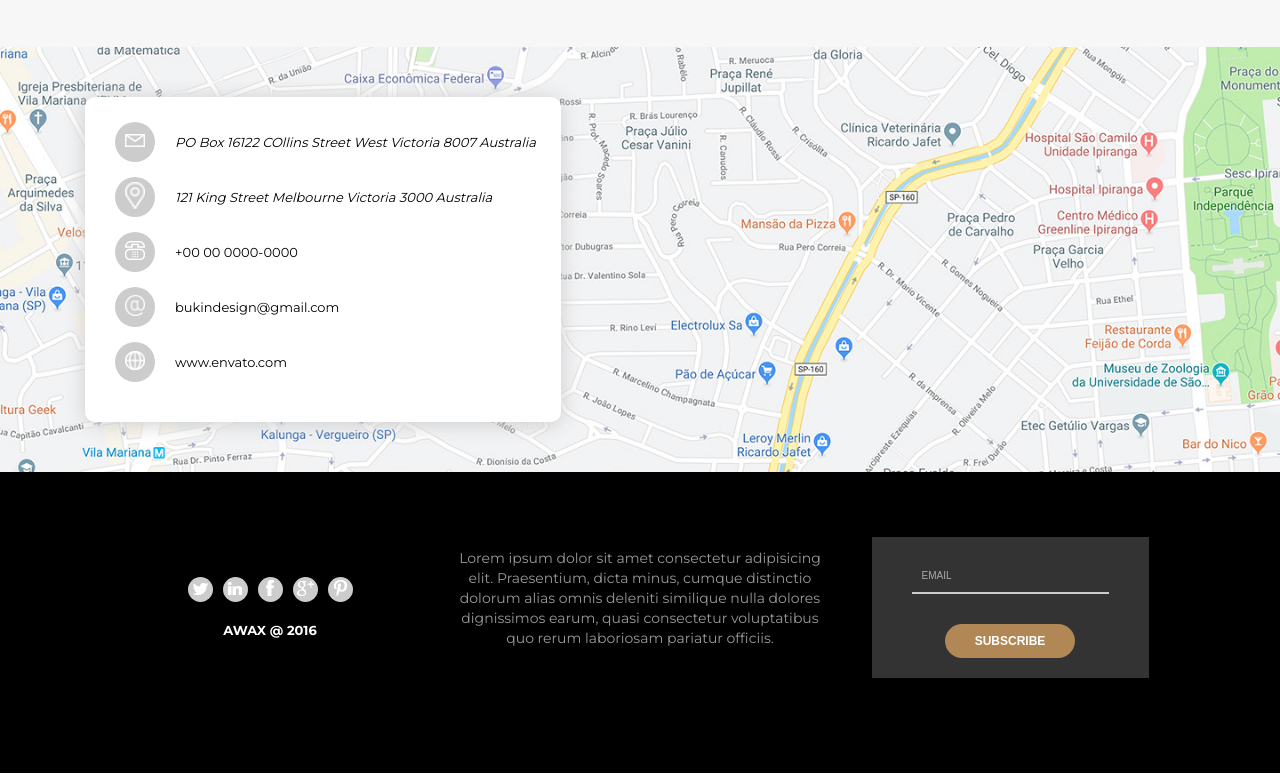
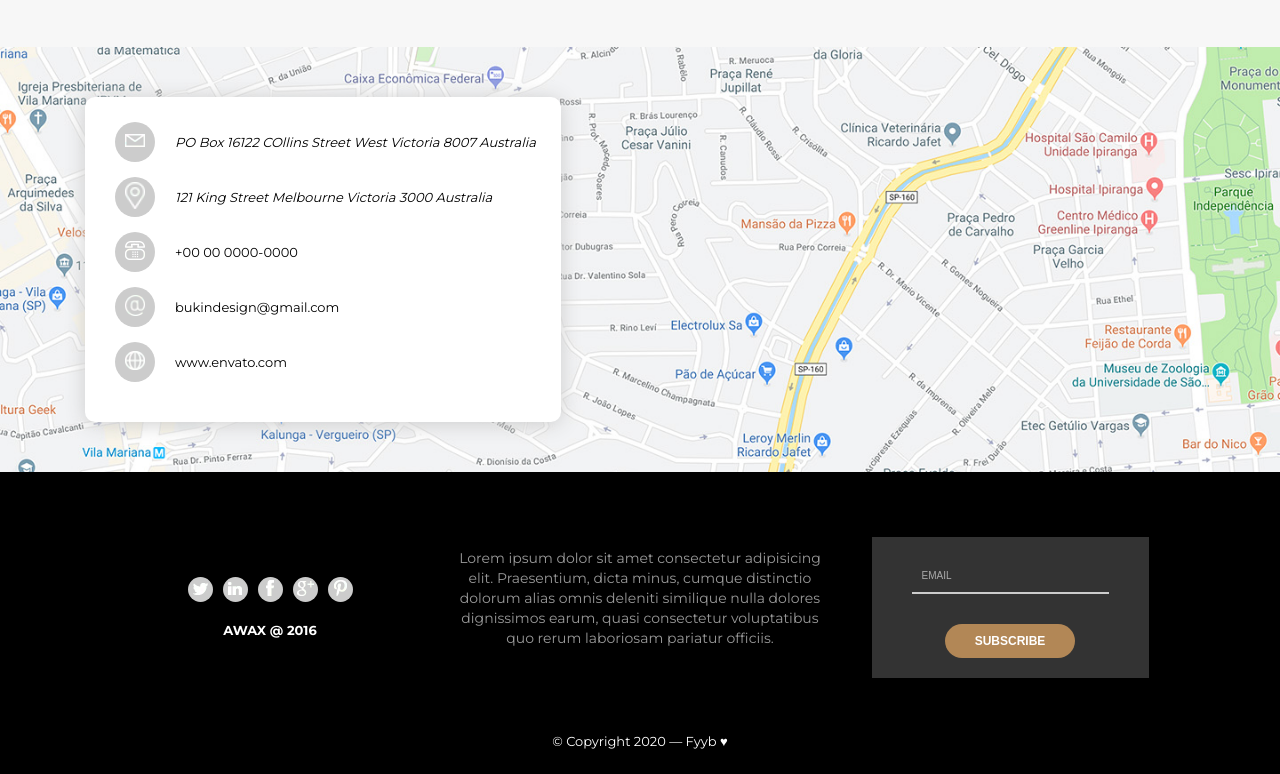
Before and after one commit to jnetto23/awax-clone, a website: page src/index.html in a window 1280 px wide. Shown: the part 5349-6123 px from the top of the page. Drawn offline with Linux system fonts and the light colour scheme; files that its build step writes are made by us from their sources; files whose address does not match are found by name.

Commit message:
Inserted copyright in footer section

```diff
--- a/src/assets/css/style.css
+++ b/src/assets/css/style.css
@@ -908,3 +908,14 @@ form button {
     text-align: center;
   }
 }
+
+#footer {
+  padding-bottom: 15px;
+}
+.copyright {
+  text-align: center;
+  padding: 10px 0;
+}
+.copyright a {
+  color: #fff;
+}
--- a/src/index.html
+++ b/src/index.html
@@ -1556,6 +1556,13 @@
             </div>
           </div>
         </div>
+        <section class="copyright">
+          &copy; Copyright
+          <script>document.write(' ' + new Date().getFullYear() + ' ');</script>
+          &#8212;
+          <a href="http://fyyb.com.br" target="_blank" rel=”noopener noreferrer”>Fyyb</a>
+          &hearts;
+        </section>
       </section>
     </footer>
     <script type="module" src="./assets/js/bundle.min.js"></script>
```
Also changed, not shown: dist/assets/css/style.min.css, dist/index.html, 1 other file.
